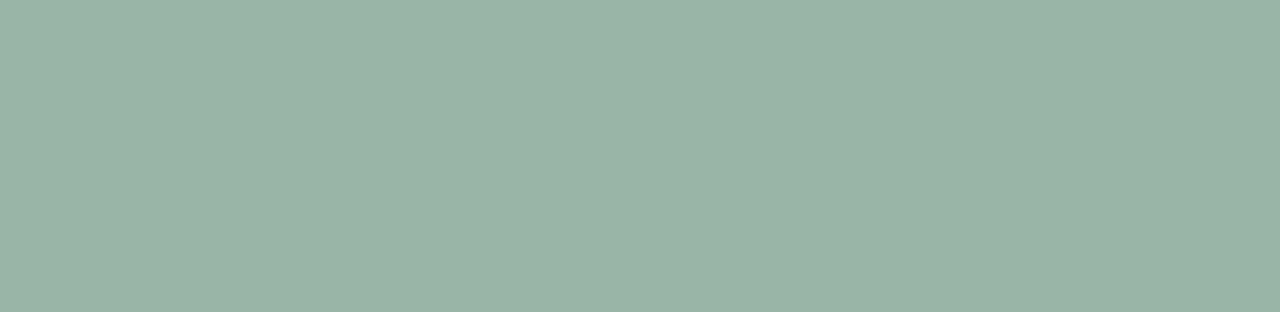
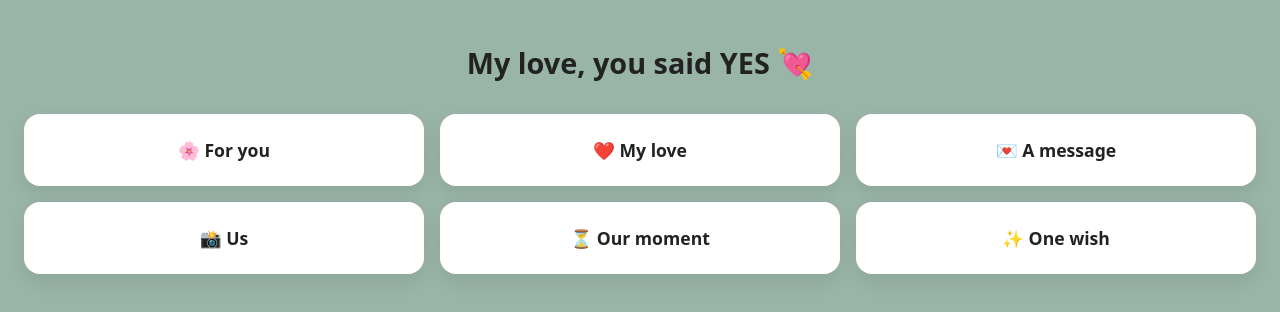
Before and after one commit to magicM00nchild/myPage, a React (Vite) app: page /valentine/accepted in a window 1280 px wide. Before the commit this address had no page. Shown: the top 312 px of the page. Built offline with nearby package versions, Linux system fonts and the light colour scheme.

Commit message:
start getting the valentines day idea running

```diff
--- a/src/App.tsx
+++ b/src/App.tsx
@@ -5,6 +5,8 @@ import About from "./pages/About";
 import Contact from "./pages/Contact";
 import Impress from "./pages/Impress";
 import Privacy from "./pages/Privacy";
+import Valentine from "./smallProjects/valentinesDay/valentine";
+import ValentineAccepted from "./smallProjects/valentinesDay/Accepted";
 
 export default function App() {
   return (
@@ -16,6 +18,8 @@ export default function App() {
         <Route path="/impress" element={<Impress />} />
         <Route path="/privacy" element={<Privacy />} />
       </Route>
+      <Route path="/valentine" element={<Valentine />} />
+      <Route path="/valentine/accepted" element={<ValentineAccepted />} />
     </Routes>
   );
 }
--- a/src/index.css
+++ b/src/index.css
@@ -8,6 +8,10 @@ body {
   font-family: system-ui, sans-serif;
   background: #99B5A7;
   color: #222;
+}
+
+body.valentine-page {
+  background-color: #fff0f5; /* z.B. rosa */
 }
 
 /* Navbar */
--- /dev/null
+++ b/src/smallProjects/valentinesDay/Accepted.css
@@ -0,0 +1,39 @@
+.accepted-container {
+  min-height: 100vh;
+  padding: 1.5rem;
+  text-align: center;
+}
+
+.accepted-headline {
+  font-size: 1.8rem;
+  margin-bottom: 2rem;
+}
+
+.tiles-grid {
+  display: grid;
+  grid-template-columns: repeat(2, 1fr);
+  gap: 1rem;
+}
+
+/* Tile */
+.tile {
+  background-color: #fff;
+  border-radius: 16px;
+  padding: 1.5rem 1rem;
+  font-size: 1.1rem;
+  font-weight: 600;
+  box-shadow: 0 8px 20px rgba(0, 0, 0, 0.08);
+  cursor: pointer;
+  transition: transform 0.2s ease, box-shadow 0.2s ease;
+}
+
+.tile:active {
+  transform: scale(0.97);
+}
+
+/* Tablet / Desktop */
+@media (min-width: 768px) {
+  .tiles-grid {
+    grid-template-columns: repeat(3, 1fr);
+  }
+}
--- /dev/null
+++ b/src/smallProjects/valentinesDay/Accepted.tsx
@@ -0,0 +1,29 @@
+import { useLocation } from "react-router-dom";
+import "./Accepted.css";
+
+export default function ValentineAccepted() {
+  const location = useLocation();
+  const params = new URLSearchParams(location.search);
+  const name = params.get("q") ?? "my love";
+
+  const displayName = name.length > 0 ?
+  name.charAt(0).toUpperCase() + name.slice(1) : "My love";
+
+
+  return (
+    <div className="accepted-container">
+      <h1 className="accepted-headline">
+        {displayName}, you said YES 💘
+      </h1>
+
+      <div className="tiles-grid">
+        <div className="tile">🌸 For you</div>
+        <div className="tile">❤️ My love</div>
+        <div className="tile">💌 A message</div>
+        <div className="tile">📸 Us</div>
+        <div className="tile">⏳ Our moment</div>
+        <div className="tile">✨ One wish</div>
+      </div>
+    </div>
+  );
+}
--- /dev/null
+++ b/src/smallProjects/valentinesDay/Valentine.css
@@ -0,0 +1,91 @@
+
+.valentine-container {
+  min-height: 100vh;
+  padding: 1.5rem;
+  display: flex;
+  flex-direction: column;
+  justify-content: center;
+  align-items: center;
+  text-align: center;
+  gap: 1.25rem;
+}
+
+.valentine-image {
+  width: 200px;
+  max-width: 100%;
+}
+
+.valentine-headline {
+  font-size: 1.6rem;
+  font-weight: 700;
+  line-height: 1.2;
+}
+
+.valentine-subheadline {
+  font-size: 1rem;
+  color: #d33;
+}
+
+/* Buttons */
+.valentine-buttons {
+  width: 100%;
+  display: flex;
+  flex-direction: column;
+  gap: 0.75rem;
+  margin-top: 1rem;
+}
+
+.valentine-yes,
+.valentine-no {
+  width: 100%;
+  padding: 0.9rem 1rem;
+  font-size: 1.1rem;
+  border-radius: 12px;
+  border: none;
+  cursor: pointer;
+  transition: transform 0.3s ease, background-color 0.2s ease;
+  touch-action: manipulation;
+}
+
+.valentine-yes {
+  background-color: #ff4d6d;
+  color: white;
+}
+
+.valentine-yes:active {
+  transform: scale(0.97);
+}
+
+.valentine-no {
+  background-color: #ccc;
+}
+
+.valentine-no:active {
+  transform: scale(0.97);
+}
+
+/* Tablets & größer */
+@media (min-width: 768px) {
+  .valentine-image {
+    width: 250px;
+  }
+
+  .valentine-headline {
+    font-size: 2rem;
+  }
+
+  .valentine-subheadline {
+    font-size: 1.2rem;
+  }
+
+  .valentine-buttons {
+    flex-direction: row;
+    width: auto;
+  }
+
+  .valentine-yes,
+  .valentine-no {
+    width: auto;
+    min-width: 140px;
+  }
+}
--- /dev/null
+++ b/src/smallProjects/valentinesDay/Valentine.tsx
@@ -0,0 +1,73 @@
+import { useState } from "react";
+import "./Valentine.css";
+import { useEffect } from "react";
+import { useLocation, useNavigate } from "react-router-dom";
+
+export default function Valentine() {
+  const [noClicks, setNoClicks] = useState(0);
+
+    useEffect(() => {
+    document.body.classList.add("valentine-page");
+
+    return () => {
+      document.body.classList.remove("valentine-page");
+    };
+  }, []);
+
+  const noTexts = [
+    "Are you sure?",
+    "Really sure?",
+    "Think about it again 🥺",
+    "Last chance… 💔",
+    "Ruuuuude! 😭",
+  ];
+  const startText = "Thats all I wish for on this day 👉🏻👈🏻"
+
+  const navigate = useNavigate();
+  const location = useLocation();
+
+    const params = new URLSearchParams(location.search);
+    const name = params.get("q");
+
+    const handleYes = () => {
+        navigate(`/valentine/accepted?q=${encodeURIComponent(name ?? "")}`);
+    };
+
+  const handleNoClick = () => {
+    setNoClicks((prev) => prev + 1);
+  };
+
+  return (
+    <div className="valentine-container">
+      <img
+        className="valentine-image"
+        src="https://media.giphy.com/media/v1.Y2lkPTc5MGI3NjExMjcwazRxeDlhdnNndGs3MHV1aXdtdnhoZ2pkeGk4bGM5a2N3bTNhOCZlcD12MV9naWZzX3NlYXJjaCZjdD1n/1JmGiBtqTuehfYxuy9/giphy.gif"
+        alt="Valentine"
+      />
+
+      <h1 className="valentine-headline">
+        Do you wanna be my Valentine?
+      </h1>
+
+        <h2 className="valentine-subheadline">
+          { noClicks > 0 ? noTexts[Math.min(noClicks - 1, noTexts.length - 1)] : startText }
+        </h2>
+
+      <div className="valentine-buttons">
+        <button className="valentine-yes" onClick={handleYes}>
+          Yes 💖
+        </button>
+
+        <button
+          className="valentine-no"
+          onClick={handleNoClick}
+          style={{
+            transform: `scale(${Math.max(1 - noClicks * 0.15, 0.4)})`,
+          }}
+        >
+          No 💔
+        </button>
+      </div>
+    </div>
+  );
+}
```
